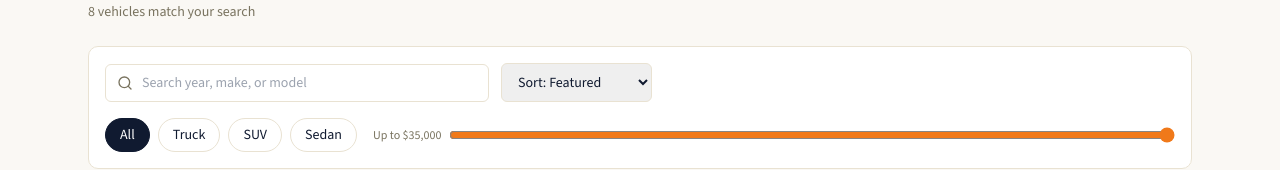
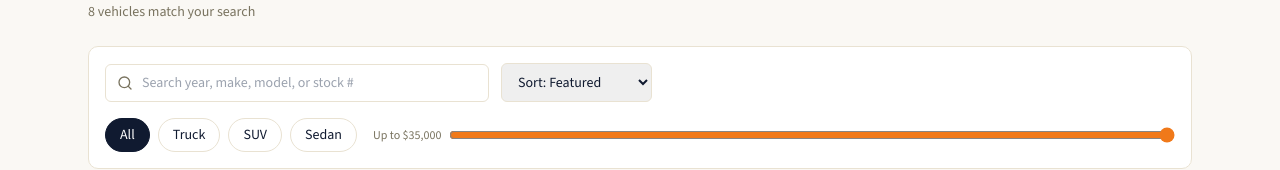
Before and after one commit to southernautomotivega/southern-automotive-site, a Next.js app in the folder sag-site/: page /inventory in a window 1280 px wide. Shown: the part 163-333 px from the top of the page. Built offline with nearby package versions, Linux system fonts and the light colour scheme.

Commit message:
Add files via upload

```diff
--- a/sag-site/components/InventoryClient.js
+++ b/sag-site/components/InventoryClient.js
@@ -39,7 +39,7 @@ export default function InventoryClient({ vehicles, full = false, initialQuery =
     let list = vehicles.filter((v) => (typeFilter === "All" || v.type === typeFilter) && v.price <= maxPrice);
     if (query.trim()) {
       const q = query.trim().toLowerCase();
-      list = list.filter((v) => `${v.year} ${v.make} ${v.model} ${v.type}`.toLowerCase().includes(q));
+      list = list.filter((v) => `${v.year} ${v.make} ${v.model} ${v.type} ${v.stock}`.toLowerCase().includes(q));
     }
     if (sort === "priceAsc") list = [...list].sort((a, b) => a.price - b.price);
     if (sort === "priceDesc") list = [...list].sort((a, b) => b.price - a.price);
@@ -81,7 +81,7 @@ export default function InventoryClient({ vehicles, full = false, initialQuery =
               <input
                 value={query}
                 onChange={(e) => setQuery(e.target.value)}
-                placeholder="Search year, make, or model"
+                placeholder="Search year, make, model, or stock #"
                 className="w-full border border-borderTan rounded-md pl-9 pr-3 py-2 text-sm focus-ring"
               />
             </div>
```
